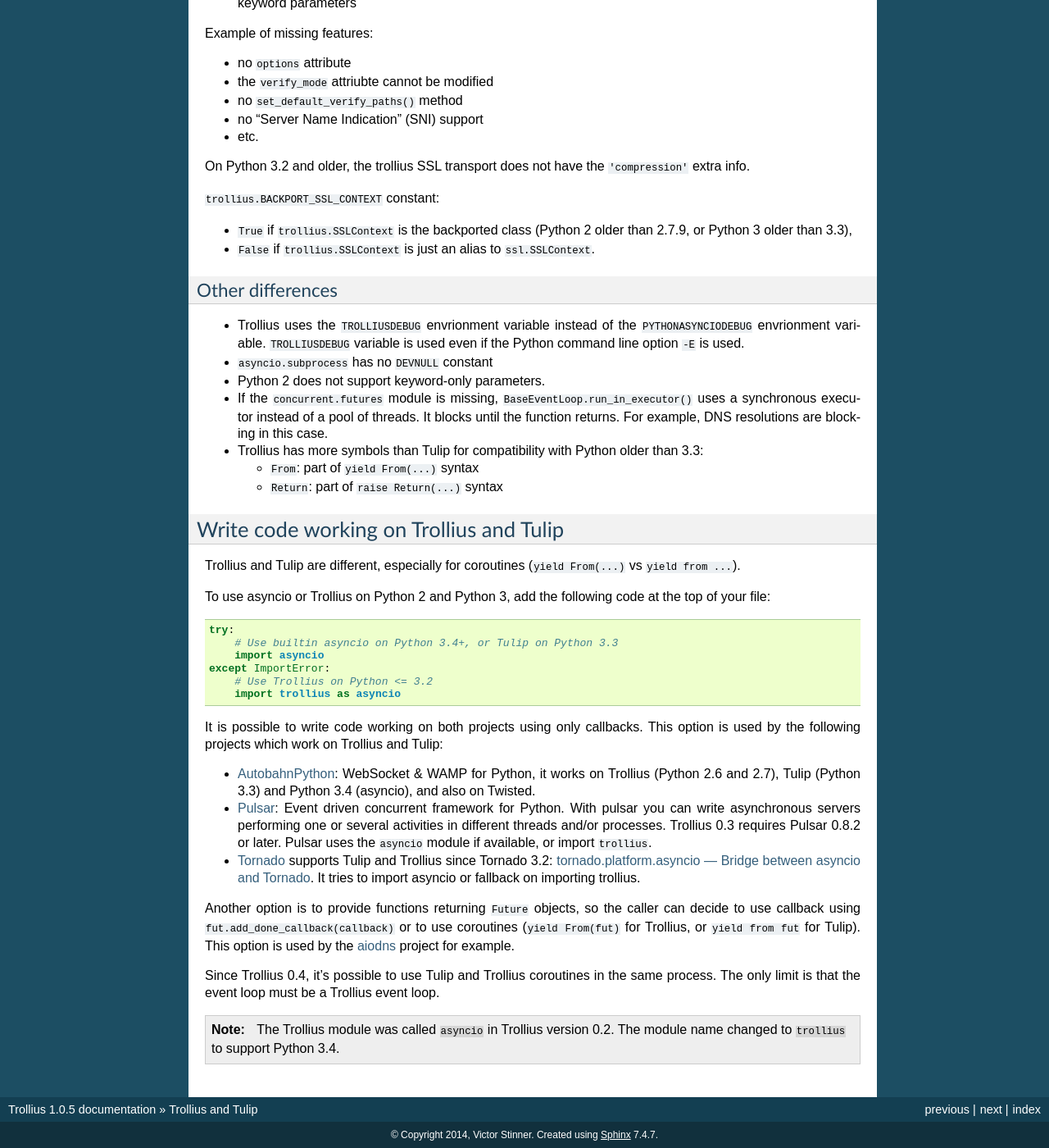
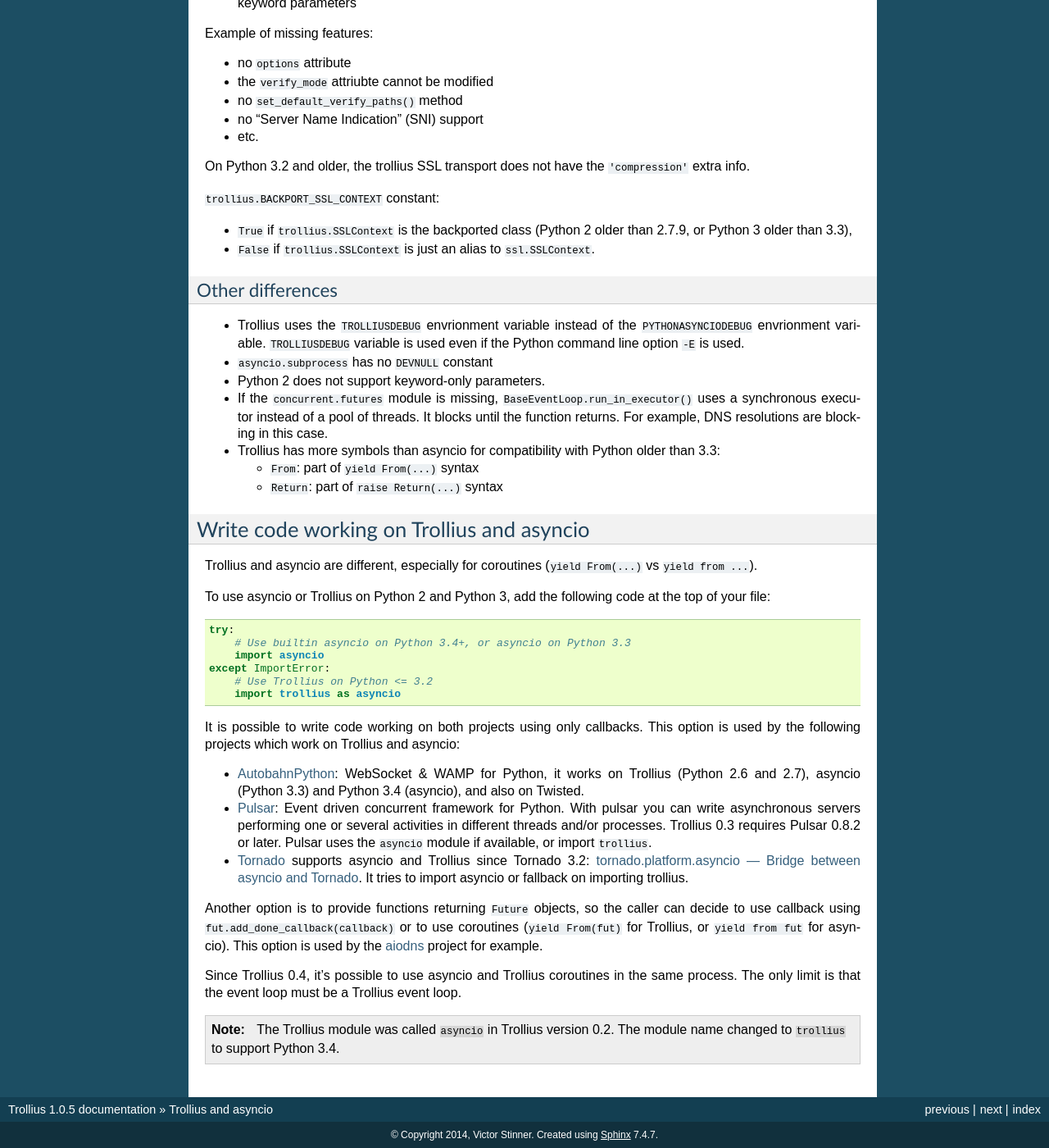
Before and after one commit to python/asyncio, a Sphinx documentation site: the page built from doc/asyncio.rst, in a window 1280 px wide and 1400 px high, scrolled down 1687 px. Shown: the whole window at 82% size. Built offline with Sphinx 7.4.7, drawn with Linux system fonts in a browser that asks for light colours; some of the changed text lies outside the part shown.

Commit message:
replace Tulip with asyncio

```diff
--- a/doc/asyncio.rst
+++ b/doc/asyncio.rst
@@ -1,17 +1,17 @@
-++++++++++++++++++
-Trollius and Tulip
-++++++++++++++++++
+++++++++++++++++++++
+Trollius and asyncio
+++++++++++++++++++++
 
-Differences between Trollius and Tulip
-======================================
+Differences between Trollius and asyncio
+========================================
 
 Syntax of coroutines
 --------------------
 
-The major difference between Trollius and Tulip is the syntax of coroutines:
+The major difference between Trollius and asyncio is the syntax of coroutines:
 
 ==================  ======================
-Tulip               Trollius
+asyncio             Trollius
 ==================  ======================
 ``yield from ...``  ``yield From(...)``
 ``yield from []``   ``yield From(None)``
@@ -129,41 +129,41 @@
   ``BaseEventLoop.run_in_executor()`` uses a synchronous executor instead of a
   pool of threads. It blocks until the function returns. For example, DNS
   resolutions are blocking in this case.
-* Trollius has more symbols than Tulip for compatibility with Python older than
-  3.3:
+* Trollius has more symbols than asyncio for compatibility with Python older
+  than 3.3:
 
   - ``From``: part of ``yield From(...)`` syntax
   - ``Return``: part of ``raise Return(...)`` syntax
 
 
-Write code working on Trollius and Tulip
-========================================
+Write code working on Trollius and asyncio
+==========================================
 
-Trollius and Tulip are different, especially for coroutines (``yield
+Trollius and asyncio are different, especially for coroutines (``yield
 From(...)`` vs ``yield from ...``).
 
 To use asyncio or Trollius on Python 2 and Python 3, add the following code at
 the top of your file::
 
     try:
-        # Use builtin asyncio on Python 3.4+, or Tulip on Python 3.3
+        # Use builtin asyncio on Python 3.4+, or asyncio on Python 3.3
         import asyncio
     except ImportError:
         # Use Trollius on Python <= 3.2
         import trollius as asyncio
 
 It is possible to write code working on both projects using only callbacks.
-This option is used by the following projects which work on Trollius and Tulip:
+This option is used by the following projects which work on Trollius and asyncio:
 
 * `AutobahnPython <https://github.com/tavendo/AutobahnPython>`_: WebSocket &
-  WAMP for Python, it works on Trollius (Python 2.6 and 2.7), Tulip (Python
+  WAMP for Python, it works on Trollius (Python 2.6 and 2.7), asyncio (Python
   3.3) and Python 3.4 (asyncio), and also on Twisted.
 * `Pulsar <http://pythonhosted.org/pulsar/>`_: Event driven concurrent
   framework for Python. With pulsar you can write asynchronous servers
   performing one or several activities in different threads and/or processes.
   Trollius 0.3 requires Pulsar 0.8.2 or later. Pulsar uses the ``asyncio``
   module if available, or import ``trollius``.
-* `Tornado <http://www.tornadoweb.org/>`_ supports Tulip and Trollius since
+* `Tornado <http://www.tornadoweb.org/>`_ supports asyncio and Trollius since
   Tornado 3.2: `tornado.platform.asyncio — Bridge between asyncio and Tornado
   <http://tornado.readthedocs.org/en/latest/asyncio.html>`_. It tries to import
   asyncio or fallback on importing trollius.
@@ -171,10 +171,10 @@
 Another option is to provide functions returning ``Future`` objects, so the
 caller can decide to use callback using ``fut.add_done_callback(callback)`` or
 to use coroutines (``yield From(fut)`` for Trollius, or ``yield from fut`` for
-Tulip). This option is used by the `aiodns <https://github.com/saghul/aiodns>`_
+asyncio). This option is used by the `aiodns <https://github.com/saghul/aiodns>`_
 project for example.
 
-Since Trollius 0.4, it's possible to use Tulip and Trollius coroutines in the
+Since Trollius 0.4, it's possible to use asyncio and Trollius coroutines in the
 same process. The only limit is that the event loop must be a Trollius event
 loop.
 
--- a/doc/index.rst
+++ b/doc/index.rst
@@ -33,7 +33,7 @@
 * an interface for passing work off to a threadpool, for times when you
   absolutely, positively have to use a library that makes blocking I/O calls.
 
-Trollius is a portage of the `Tulip project <http://code.google.com/p/tulip/>`_
+Trollius is a portage of the `asyncio project <https://github.com/python/asyncio>`_
 (``asyncio`` module, `PEP 3156 <http://legacy.python.org/dev/peps/pep-3156/>`_)
 on Python 2. Trollius works on Python 2.6-3.5. It has been tested on Windows,
 Linux, Mac OS X, FreeBSD and OpenIndiana.
@@ -50,8 +50,7 @@
 * IRC: ``#asyncio`` channel on the `Freenode network <https://freenode.net/>`_
 * Copyright/license: Open source, Apache 2.0. Enjoy!
 
-See also the `Tulip project <http://code.google.com/p/tulip/>`_ (asyncio module
-for Python 3.3).
+See also the `asyncio project at Github <https://github.com/python/asyncio>`_.
 
 
 Table Of Contents
```
Also changed, not shown: 2 other files.
